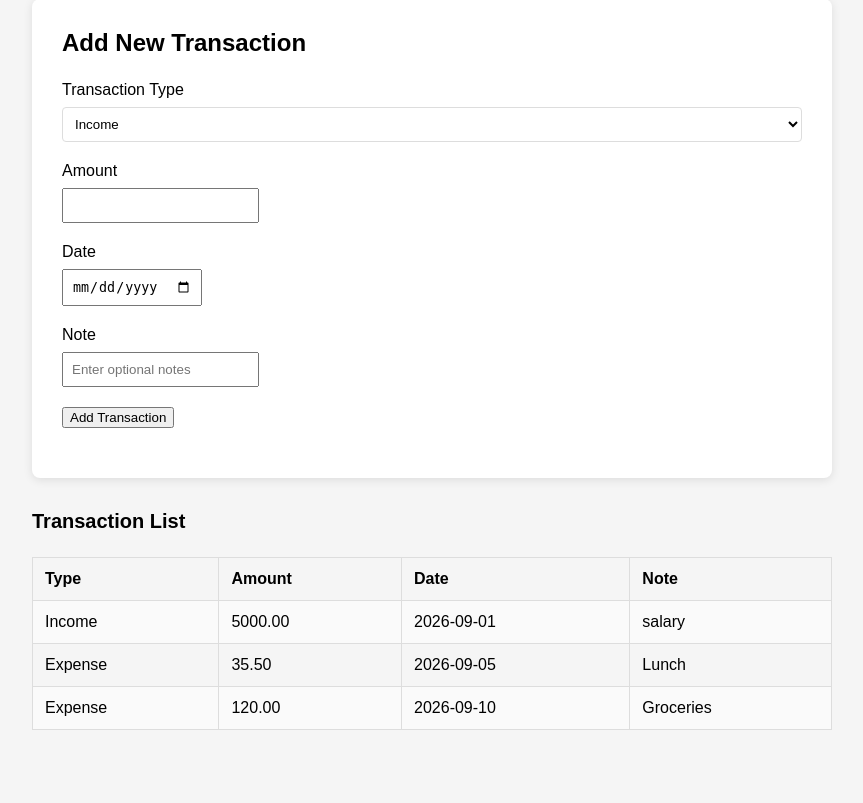
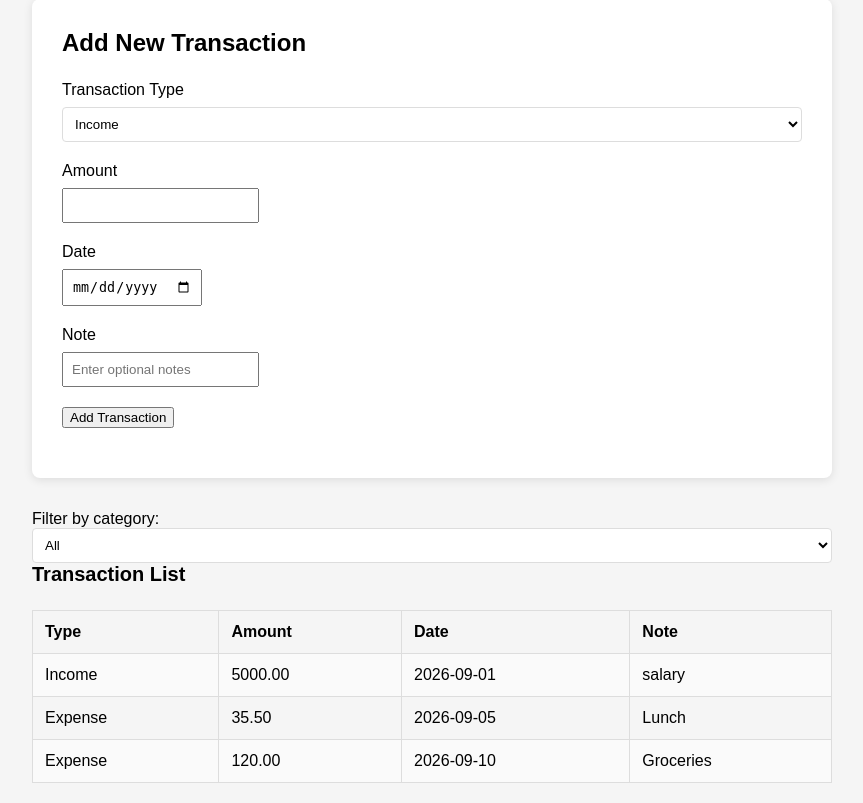
Before and after one commit to Jay-23-Lebron/expense-tracker-web, a Python web app: template templates/expense-form.html in a window 1280 px wide. Shown: the part 41-844 px from the top of the page, without its empty margins (208-1071 px from the left). Before the commit the page ends 771 px from the top, so only its background shows below. Run offline with Jinja, Linux system fonts and the light colour scheme; the template is opened without the code that fills it, so the values that code supplies are empty.

Commit message:
feat(filter): add category dropdown with change event binding

```diff
--- a/templates/expense-form.html
+++ b/templates/expense-form.html
@@ -45,6 +45,17 @@
             <button type="submit">Add Transaction</button>
         </div>
     </form>
+</div>
+<!-- Category filter dropdown -->
+<div class="filter-section">
+    <label for="category-select">Filter by category:</label>
+    <select id="category-select">
+        <option value="all">All</option>
+        <option value="food">Dining</option>
+        <option value="transport">Transport</option>
+        <option value="rent">Rent</option>
+        <option value="income">Income</option>
+    </select>
 </div>
 
     <h2>Transaction List</h2>
@@ -102,6 +113,12 @@
         }
         console.log('Validation passed, amount:', amount);
     });
+
+    const categorySelect = document.querySelector('#category-select');
+    categorySelect.addEventListener('change', function(e){
+        const selectedCategory = e.target.value;
+        console.log('Selected category:', selectedCategory);
+    });
 </script>
 
 </body>
```
